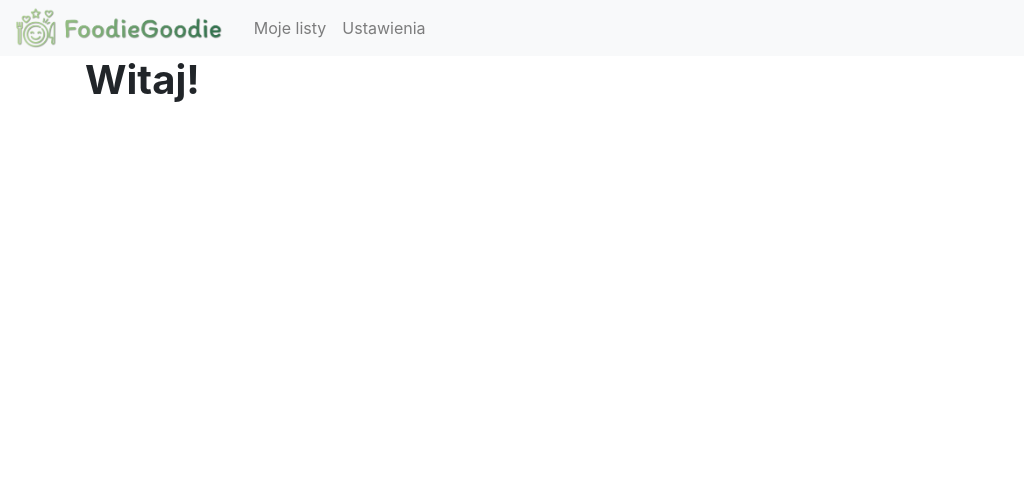
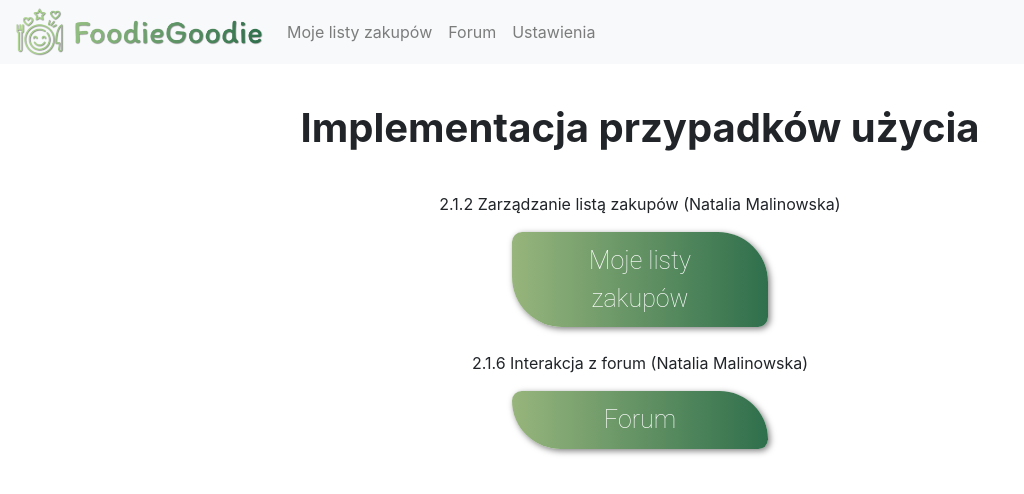
Before and after one commit to natmali404/FoodieGoodie, a Django app: template foodie_goodie/foodie_goodie_app/templates/home.html in a window 1280 px wide. Shown: the top 494 px of the page, without its empty margins (0-1024 px from the left). Run offline with Django 5.2, Linux system fonts and the light colour scheme; the template is opened without the code that fills it, so the values that code supplies are empty; some libraries are stand-ins or nearby versions.

Commit message:
feat: add landing page UI

```diff
--- a/foodie_goodie/foodie_goodie_app/static/css/home_style.css
+++ b/foodie_goodie/foodie_goodie_app/static/css/home_style.css
@@ -1,3 +1,38 @@
+@import url('https://fonts.googleapis.com/css2?Roboto&display=swap');
+
 h1 {
     font-weight: bold;
 }
+
+header {
+    margin: 5vh;
+    text-align: center;
+}
+
+main {
+    text-align: center;
+}
+
+.usecase-button {
+    font-family: Roboto;
+    width: 20vw;
+    cursor: pointer;
+    border: 0px solid rgb(187, 204, 0);
+    font-size: 25px;
+    color: rgb(255, 255, 255);
+    padding: 10px 30px;
+    transition: 555ms;
+    box-shadow: rgba(0, 0, 0, 0.5) 2px 2px 6px;
+    border-radius: 10px 50px;
+    background: linear-gradient(90deg, rgb(151, 181, 124) 0%, rgb(47, 111, 76) 100%);
+    font-weight: 100;
+}
+
+
+.usecase-button:hover{
+        background: linear-gradient(90deg, rgb(101, 122, 82) 0%, rgb(34, 75, 52) 100%);
+}
+
+.usecase-section {
+    margin-bottom: 3vh;
+}
--- a/foodie_goodie/foodie_goodie_app/static/css/navbar_style.css
+++ b/foodie_goodie/foodie_goodie_app/static/css/navbar_style.css
@@ -3,6 +3,6 @@
 }
 
 .logo-image {
-    height: 5vh;
-    margin-right: 3vh;
+    height: 3em;
+    margin-right: 2vh;
 }
--- a/foodie_goodie/foodie_goodie_app/templates/home.html
+++ b/foodie_goodie/foodie_goodie_app/templates/home.html
@@ -7,6 +7,19 @@
 {% endblock %}
 {% block content %}
 <header>
-    <h1> Witaj! </h1>
+    <h1> Implementacja przypadków użycia </h1>
 </header>
+<main>
+    <div class="usecase-section">
+        <p>2.1.2 Zarządzanie listą zakupów (Natalia Malinowska)</p>
+        <a href=""><button class="usecase-button">Moje listy zakupów</button></a>
+    </div>
+
+    <div class="usecase-section">
+        <p>2.1.6 Interakcja z forum (Natalia Malinowska)</p>
+        <a href=""><button class="usecase-button">Forum</button></a>
+    </div>
+
+
+</main>
 {% endblock %}
--- a/foodie_goodie/foodie_goodie_app/templates/navbar.html
+++ b/foodie_goodie/foodie_goodie_app/templates/navbar.html
@@ -9,7 +9,10 @@
     <div class="collapse navbar-collapse" id="navbarNav">
       <ul class="navbar-nav">
         <li class="nav-item">
-          <a class="nav-link" href="#">Moje listy</a>
+          <a class="nav-link" href="#">Moje listy zakupów</a>
+        </li>
+        <li class="nav-item">
+          <a class="nav-link" href="#">Forum</a>
         </li>
         <li class="nav-item">
           <a class="nav-link" href="#">Ustawienia</a>
```
